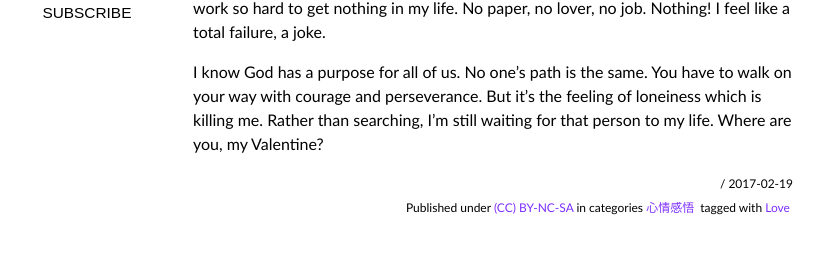
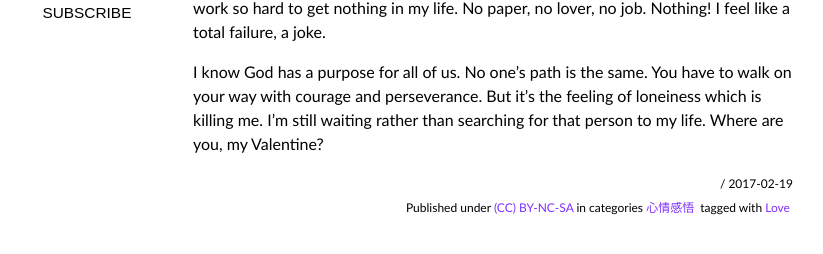
Before and after one commit to YupingLu/YupingLu.github.io, a Jekyll site: the page built from _posts/2017-02-19-2016-where-is-my-valentine.markdown, in a window 1280 px wide. Shown: the part 273-527 px from the top of the page, without its empty margins (147-970 px from the left). Built offline with Jekyll 4.4.1, drawn with Linux system fonts in a browser that asks for light colours; some web fonts are replaced; comment, search, counter and statistics services are not loaded.

```diff
--- a/_posts/2017-02-19-2016-where-is-my-valentine.markdown
+++ b/_posts/2017-02-19-2016-where-is-my-valentine.markdown
@@ -10,4 +10,4 @@ tags: [Love]
 
 However life is not like what you have expected it to be. I didn't get it just like my job hunting failaure. Sometimes I started to doubt the meaning of life. Why on earth I work so hard to get nothing in my life. No paper, no lover, no job. Nothing! I feel like a total failure, a joke.
 
-I know God has a purpose for all of us. No one's path is the same. You have to walk on your way with courage and perseverance. But it's the feeling of loneiness which is killing me. Rather than searching, I'm still waiting for that person to my life. Where are you, my Valentine?
+I know God has a purpose for all of us. No one's path is the same. You have to walk on your way with courage and perseverance. But it's the feeling of loneiness which is killing me. I'm still waiting rather than searching for that person to my life. Where are you, my Valentine?
```
